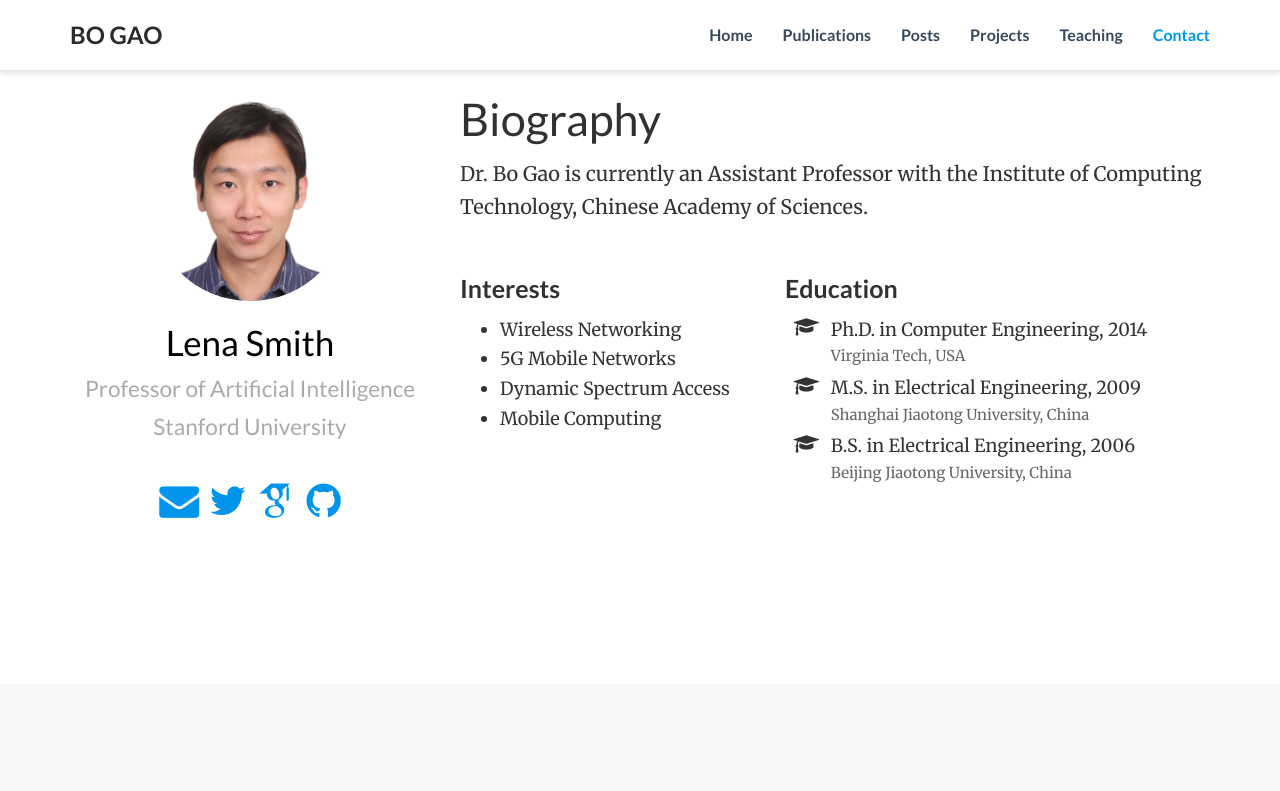
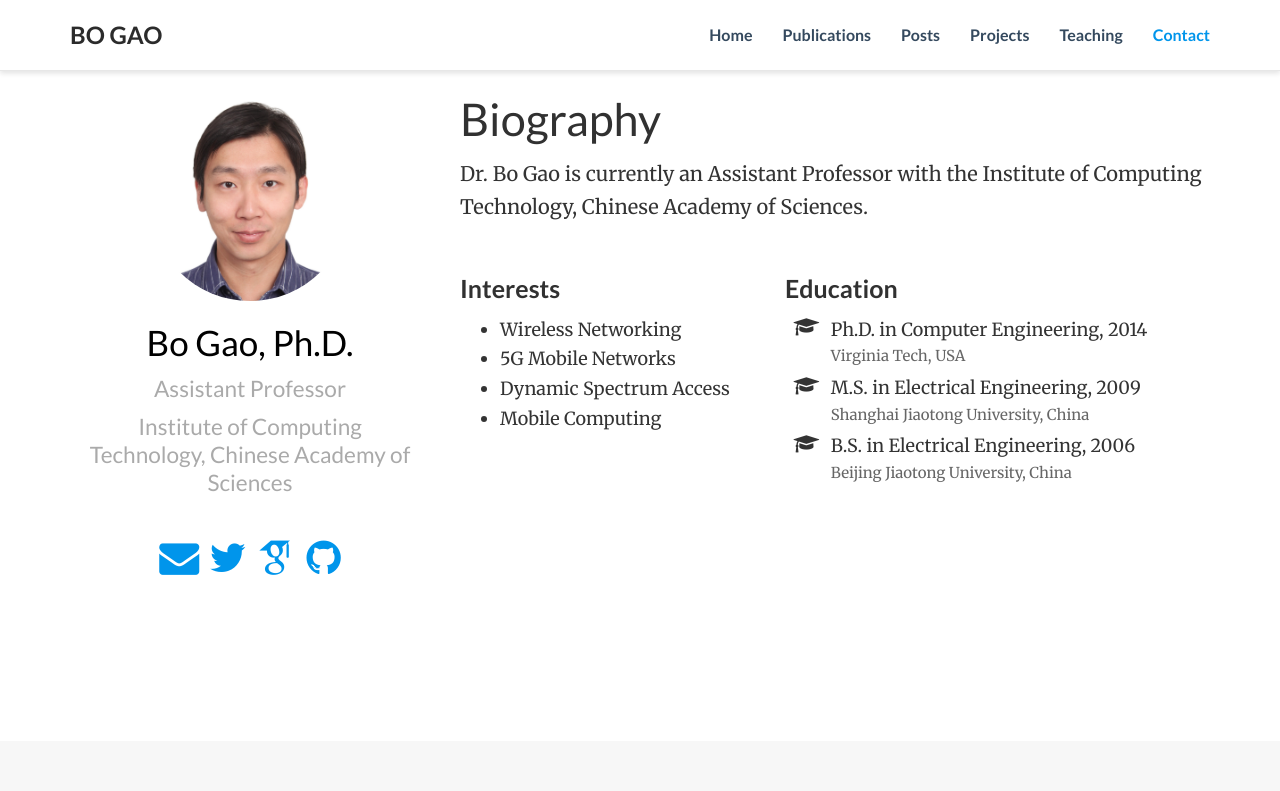
Before and after one commit to bgao-vt/bgao-vt.github.io, a plain HTML site: page index.html in a window 1280 px wide. Shown: the top 791 px of the page. Drawn offline with nearby package versions, Linux system fonts and the light colour scheme; files whose address does not match are found by name.

Commit message:
Initial commit

```diff
--- a/index.html
+++ b/index.html
@@ -7,8 +7,8 @@
   <meta http-equiv="X-UA-Compatible" content="IE=edge">
   <meta name="theme" content="hugo-academic">
   <meta name="generator" content="Hugo 0.17" />
-  <meta name="author" content="Lena Smith">
-  <meta name="description" content="Professor of Artificial Intelligence">
+  <meta name="author" content="Bo Gao, Ph.D.">
+  <meta name="description" content="Assistant Professor">
 
   <link rel="stylesheet" href="/css/highlight.min.css">
   <link rel="stylesheet" href="/css/bootstrap.min.css">
@@ -123,9 +123,9 @@
 
 
           <div class="portrait-title">
-            <h2 itemprop="name">Lena Smith</h2>
-            <h3 itemprop="jobTitle">Professor of Artificial Intelligence</h3>
-            <h3 itemprop="worksFor">Stanford University</h3>
+            <h2 itemprop="name">Bo Gao, Ph.D.</h2>
+            <h3 itemprop="jobTitle">Assistant Professor</h3>
+            <h3 itemprop="worksFor">Institute of Computing Technology, Chinese Academy of Sciences</h3>
           </div>
 
           <ul class="social-icon" aria-hidden="true">
@@ -840,7 +840,7 @@
 
           <li>
             <i class="fa-li fa fa-envelope fa-2x" aria-hidden="true"></i>
-            <span><a href="mailto:test@example.org">test@example.org</a></span>
+            <span><a href="mailto:gaobo@ict.ac.cn">gaobo@ict.ac.cn</a></span>
           </li>
 
 
@@ -849,14 +849,14 @@
 
           <li>
             <i class="fa-li fa fa-phone fa-2x" aria-hidden="true"></i>
-            <span><a href="tel:888%20888%2088%2088">888 888 88 88</a></span>
+            <span><a href="tel:&#43;86-10-62600707">&#43;86-10-62600707</a></span>
           </li>
 
 
 
           <li>
             <i class="fa-li fa fa-map-marker fa-2x" aria-hidden="true"></i>
-            <span>Stanford AI Lab, Stanford University, California, 90210, USA.</span>
+            <span>Institute of Computing Technology, Chinese Academy of Sciences, Beijing, China.</span>
           </li>
 
 
```
Also changed, not shown: 404.html (+2 -2 lines), post/getting-started/index.html (+2 -2 lines), post/index.html (+2 -2 lines), post/managing-content/index.html (+2 -2 lines), post/migrate-from-jekyll/index.html (+2 -2 lines), post/writing-markdown-latex/index.html (+2 -2 lines), project/deep-learning/index.html (+2 -2 lines), project/example-external-project/index.html (+2 -2 lines), publication/clothing-search/index.html (+2 -2 lines), publication/index.html (+2 -2 lines), publication/person-re-identification/index.html (+2 -2 lines), tags/academic/index.html (+2 -2 lines), tags/deep-learning/index.html (+2 -2 lines), tags/demo/index.html (+2 -2 lines), 2 more files.
